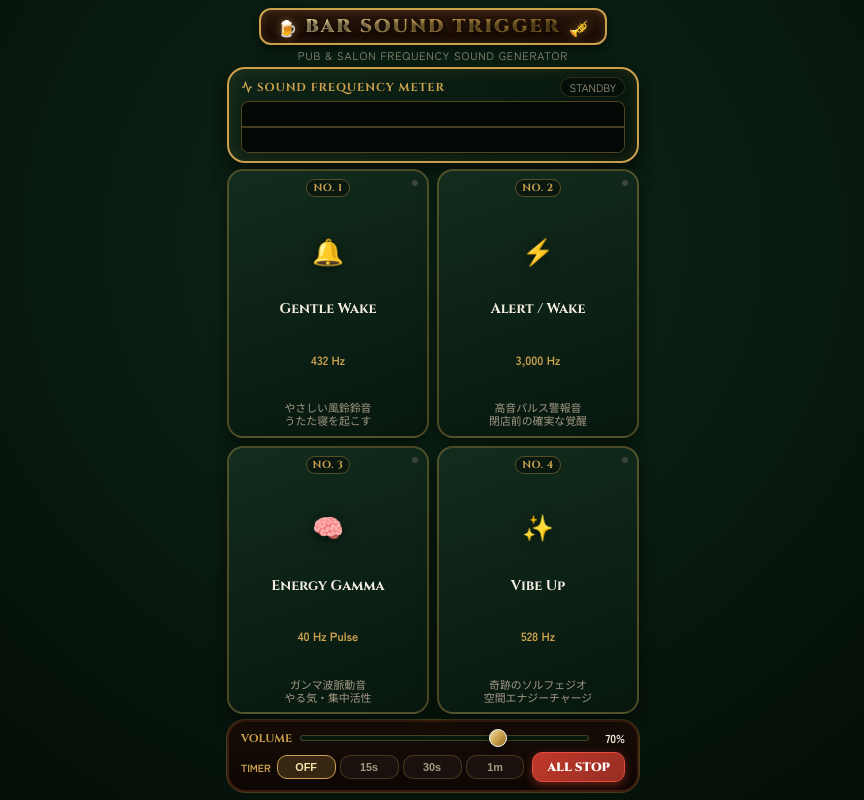
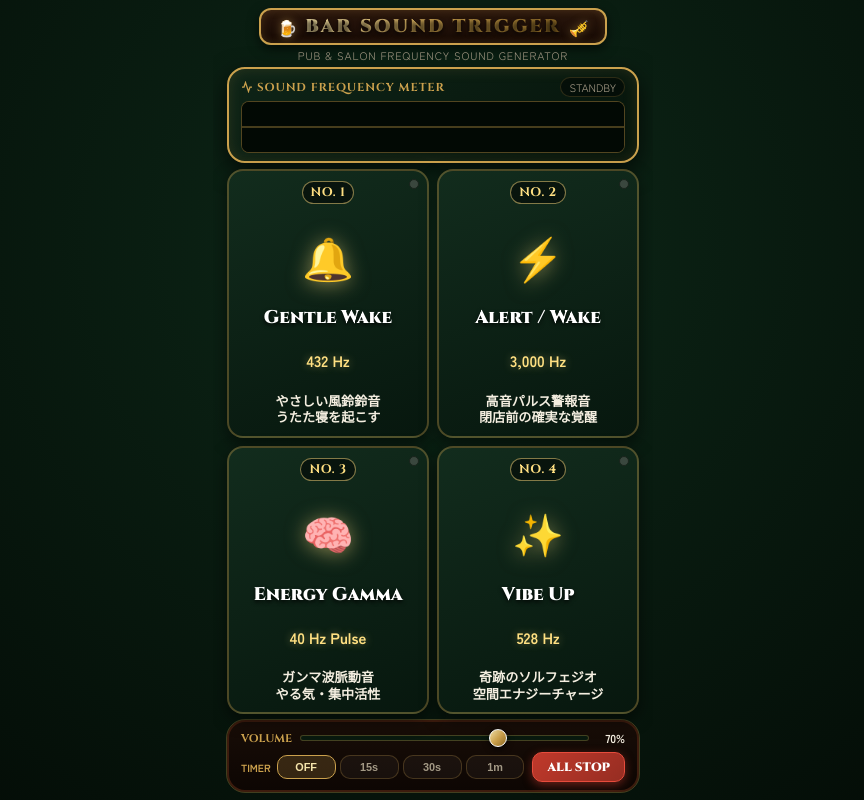
Before and after one commit to hat72810-lang/bar-sound-trigger, a plain HTML site: page index.html in a window 1280 px wide. Shown: the whole page, without its empty margins (207-1071 px from the left). Drawn offline with Linux system fonts and the light colour scheme.

Commit message:
Add files via upload

```diff
--- a/index.html
+++ b/index.html
@@ -186,7 +186,7 @@
       background: linear-gradient(160deg, #122c1d 0%, #07170e 100%);
       border: 2px solid rgba(203, 161, 77, 0.35);
       border-radius: 16px;
-      padding: 8px 10px;
+      padding: 10px 12px;
       display: flex;
       flex-direction: column;
       justify-content: space-between;
@@ -210,13 +210,13 @@
 
     .card-brass-badge {
       font-family: "Cinzel", serif;
-      font-size: 0.65rem;
+      font-size: 0.78rem;
       font-weight: 700;
-      color: var(--brass-gold);
-      background: rgba(0, 0, 0, 0.4);
-      border: 1px solid rgba(203, 161, 77, 0.4);
-      padding: 1px 6px;
-      border-radius: 10px;
+      color: #ffe082;
+      background: rgba(0, 0, 0, 0.5);
+      border: 1px solid rgba(255, 224, 130, 0.5);
+      padding: 2px 8px;
+      border-radius: 12px;
       letter-spacing: 0.05em;
     }
 
@@ -227,36 +227,39 @@
     }
 
     .card-icon {
-      font-size: 1.6rem;
-      margin: 2px 0;
-      filter: drop-shadow(0 2px 6px rgba(0, 0, 0, 0.6));
+      font-size: 2.6rem;
+      margin: 3px 0;
+      filter: drop-shadow(0 2px 10px rgba(255, 224, 130, 0.5));
     }
 
     .card-title {
       font-family: "Cinzel", serif;
-      font-size: 0.88rem;
-      font-weight: 700;
-      color: var(--text-cream);
-      line-height: 1.2;
+      font-size: 1.15rem;
+      font-weight: 900;
+      color: #ffffff;
+      line-height: 1.15;
+      text-shadow: 0 2px 4px rgba(0, 0, 0, 0.9);
     }
 
     .card-freq {
-      font-size: 0.75rem;
+      font-size: 0.95rem;
       font-weight: 700;
-      color: var(--brass-gold);
-      margin-top: 1px;
+      color: #ffe082;
+      margin-top: 2px;
+      text-shadow: 0 0 8px rgba(255, 224, 130, 0.4);
     }
 
     .card-desc {
-      font-size: 0.68rem;
-      color: var(--text-muted);
-      line-height: 1.2;
-      margin-top: 2px;
+      font-size: 0.82rem;
+      font-weight: 600;
+      color: #f4eee0;
+      line-height: 1.25;
+      margin-top: 3px;
     }
 
     .card-indicator-light {
-      width: 8px;
-      height: 8px;
+      width: 10px;
+      height: 10px;
       border-radius: 50%;
       background: #3a473e;
       border: 1px solid #1a241c;
```
